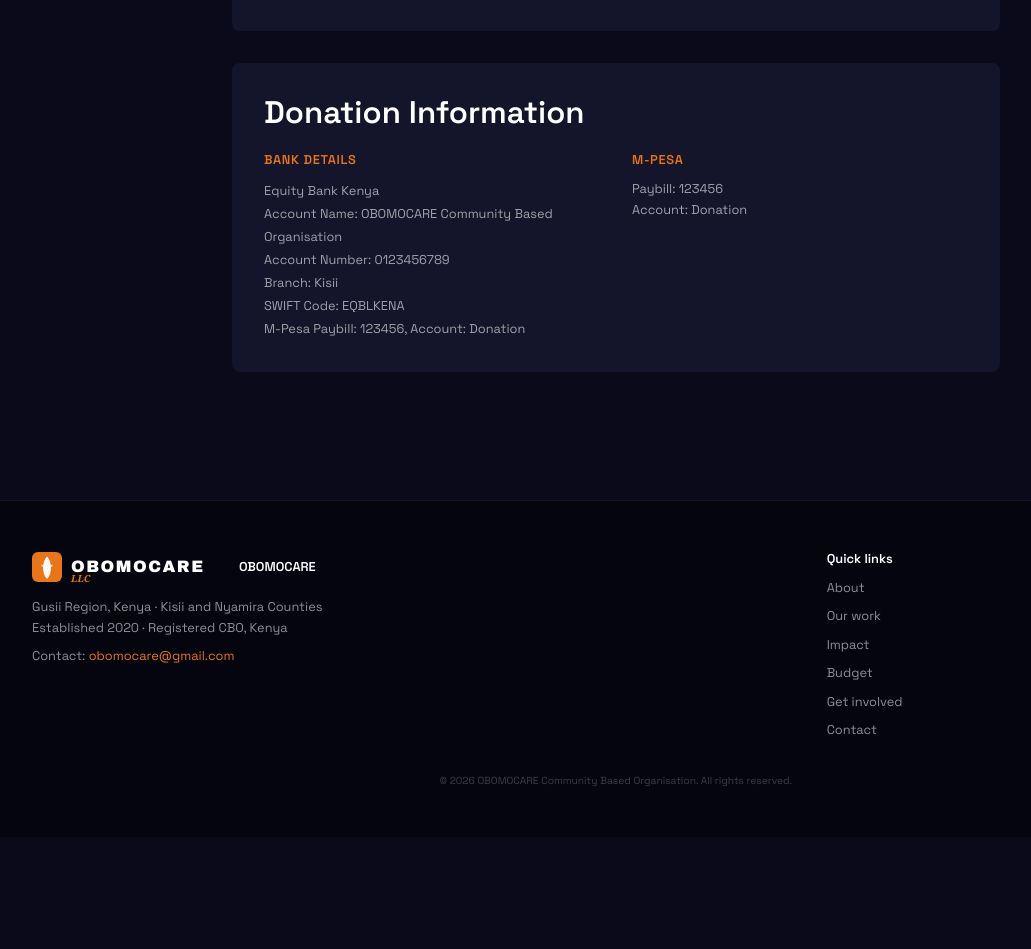
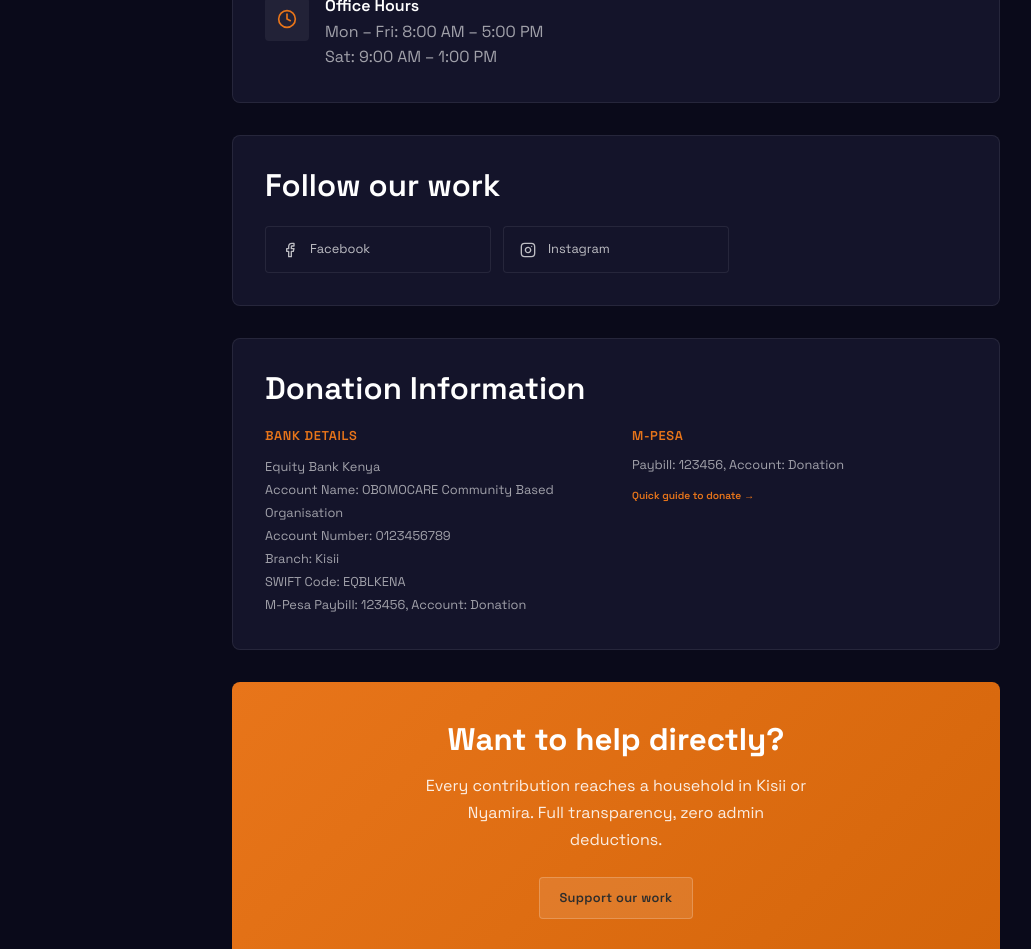
Before and after one commit to barkshad/obomocare, a React (Vite) app in the folder website/: page /#/contact in a window 1280 px wide. Shown: the part 680-1629 px from the top of the page, without its empty margins (24-1055 px from the left). Before the commit the page ends 1517 px from the top, so only its background shows below. Built offline with nearby package versions, Linux system fonts and the light colour scheme; no server answers; the database is empty.

Commit message:
Polish About, Contact, Programs pages with brand consistency

```diff
--- a/website/src/pages/Contact.tsx
+++ b/website/src/pages/Contact.tsx
@@ -1,6 +1,6 @@
 import React from 'react';
 import { useContent } from '../contexts/ContentContext';
-import { MapPin, Mail, Phone, MessageCircle, Clock } from 'lucide-react';
+import { MapPin, Mail, Phone, MessageCircle, Clock, Facebook, Instagram, Twitter, Linkedin } from 'lucide-react';
 
 const ContactItem = ({ icon: Icon, title, children }: { icon: React.FC<{ size?: number }>; title: string; children: React.ReactNode }) => (
   <div style={{ display: 'flex', alignItems: 'flex-start', gap: 'var(--space-4)' }}>
@@ -14,8 +14,39 @@
   </div>
 );
 
+const SocialLink = ({ href, icon: Icon, label }: { href: string; icon: React.FC<{ size?: number }>; label: string }) => (
+  <a
+    href={href}
+    target="_blank"
+    rel="noopener noreferrer"
+    style={{
+      display: 'flex', alignItems: 'center', gap: 'var(--space-3)',
+      padding: 'var(--space-3) var(--space-4)',
+      background: 'var(--surface-elevated)',
+      border: '1px solid rgba(255,255,255,0.08)',
+      borderRadius: 'var(--radius-sm)',
+      color: 'rgba(255,255,255,0.72)',
+      textDecoration: 'none',
+      fontSize: 'var(--text-sm)',
+      transition: 'border-color 200ms ease, color 200ms ease',
+    }}
+    onMouseEnter={(e) => { (e.currentTarget as HTMLElement).style.borderColor = 'var(--color-accent)'; (e.currentTarget as HTMLElement).style.color = '#fff'; }}
+    onMouseLeave={(e) => { (e.currentTarget as HTMLElement).style.borderColor = 'rgba(255,255,255,0.08)'; (e.currentTarget as HTMLElement).style.color = 'rgba(255,255,255,0.72)'; }}
+  >
+    <Icon size={16} />
+    {label}
+  </a>
+);
+
 export const Contact: React.FC = () => {
   const { content } = useContent();
+  const socials = content.contact.socials || {};
+
+  const socialLinks: { href: string; icon: React.FC<{ size?: number }>; label: string }[] = [];
+  if (socials.facebook) socialLinks.push({ href: socials.facebook, icon: Facebook, label: 'Facebook' });
+  if (socials.instagram) socialLinks.push({ href: socials.instagram, icon: Instagram, label: 'Instagram' });
+  if (socials.twitter) socialLinks.push({ href: socials.twitter, icon: Twitter, label: 'Twitter / X' });
+  if (socials.linkedin) socialLinks.push({ href: socials.linkedin, icon: Linkedin, label: 'LinkedIn' });
 
   return (
     <div className="section" style={{ background: 'var(--surface-primary)', paddingTop: '6rem' }}>
@@ -25,10 +56,13 @@
           <h1 style={{ fontSize: 'var(--text-5xl)', fontWeight: 700, color: '#fff', marginBottom: 'var(--space-4)' }}>
             Get in touch
           </h1>
+          <p style={{ color: 'rgba(255,255,255,0.55)', maxWidth: '40ch', marginInline: 'auto', lineHeight: 1.7 }}>
+            Questions, partnerships, or media enquiries — we reply within 48 hours.
+          </p>
         </div>
 
         <div style={{ display: 'flex', flexDirection: 'column', gap: 'var(--space-8)' }}>
-          <div style={{ display: 'flex', flexDirection: 'column', gap: 'var(--space-6)', padding: 'var(--space-8)', background: 'var(--surface-elevated)', borderRadius: 'var(--radius-md)' }}>
+          <div style={{ display: 'flex', flexDirection: 'column', gap: 'var(--space-6)', padding: 'var(--space-8)', background: 'var(--surface-elevated)', borderRadius: 'var(--radius-md)', border: '1px solid rgba(255,255,255,0.08)' }}>
             <ContactItem icon={MapPin} title="Location">
               <p style={{ color: 'rgba(255,255,255,0.6)' }}>{content.contact.address}</p>
             </ContactItem>
@@ -45,26 +79,62 @@
               </a>
             </ContactItem>
             <ContactItem icon={Clock} title="Office Hours">
-              <p style={{ color: 'rgba(255,255,255,0.6)' }}>Mon - Fri: 8:00 AM - 5:00 PM</p>
-              <p style={{ color: 'rgba(255,255,255,0.6)' }}>Sat: 9:00 AM - 1:00 PM</p>
+              <p style={{ color: 'rgba(255,255,255,0.6)' }}>Mon – Fri: 8:00 AM – 5:00 PM</p>
+              <p style={{ color: 'rgba(255,255,255,0.6)' }}>Sat: 9:00 AM – 1:00 PM</p>
             </ContactItem>
           </div>
 
-          <div style={{ padding: 'var(--space-8)', background: 'var(--surface-elevated)', borderRadius: 'var(--radius-md)' }}>
-            <h2 style={{ fontSize: 'var(--text-2xl)', fontWeight: 600, color: '#fff', marginBottom: 'var(--space-6)' }}>Donation Information</h2>
+          {socialLinks.length > 0 && (
+            <div style={{ padding: 'var(--space-8)', background: 'var(--surface-elevated)', borderRadius: 'var(--radius-md)', border: '1px solid rgba(255,255,255,0.08)' }}>
+              <h2 style={{ fontSize: 'var(--text-2xl)', fontWeight: 600, color: '#fff', marginBottom: 'var(--space-6)' }}>
+                Follow our work
+              </h2>
+              <div style={{ display: 'grid', gridTemplateColumns: 'repeat(auto-fill, minmax(180px, 1fr))', gap: 'var(--space-3)' }}>
+                {socialLinks.map((link) => (
+                  <SocialLink key={link.label} {...link} />
+                ))}
+              </div>
+            </div>
+          )}
+
+          <div style={{ padding: 'var(--space-8)', background: 'var(--surface-elevated)', borderRadius: 'var(--radius-md)', border: '1px solid rgba(255,255,255,0.08)' }}>
+            <h2 style={{ fontSize: 'var(--text-2xl)', fontWeight: 600, color: '#fff', marginBottom: 'var(--space-6)' }}>
+              Donation Information
+            </h2>
             <div style={{ display: 'grid', gridTemplateColumns: '1fr 1fr', gap: 'var(--space-8)' }}>
               <div>
-                <h3 style={{ fontWeight: 600, color: 'var(--color-accent)', marginBottom: 'var(--space-3)', fontSize: 'var(--text-sm)', textTransform: 'uppercase', letterSpacing: '0.05em' }}>Bank Details</h3>
+                <h3 style={{ fontWeight: 600, color: 'var(--color-accent)', marginBottom: 'var(--space-3)', fontSize: 'var(--text-sm)', textTransform: 'uppercase', letterSpacing: '0.05em' }}>
+                  Bank Details
+                </h3>
                 <p style={{ color: 'rgba(255,255,255,0.6)', fontSize: 'var(--text-sm)', lineHeight: 1.8, whiteSpace: 'pre-line' }}>
                   {content.contact.bankDetails}
                 </p>
               </div>
               <div>
-                <h3 style={{ fontWeight: 600, color: 'var(--color-accent)', marginBottom: 'var(--space-3)', fontSize: 'var(--text-sm)', textTransform: 'uppercase', letterSpacing: '0.05em' }}>M-Pesa</h3>
-                <p style={{ color: 'rgba(255,255,255,0.6)', fontSize: 'var(--text-sm)' }}>Paybill: 123456</p>
-                <p style={{ color: 'rgba(255,255,255,0.6)', fontSize: 'var(--text-sm)' }}>Account: Donation</p>
+                <h3 style={{ fontWeight: 600, color: 'var(--color-accent)', marginBottom: 'var(--space-3)', fontSize: 'var(--text-sm)', textTransform: 'uppercase', letterSpacing: '0.05em' }}>
+                  M-Pesa
+                </h3>
+                <p style={{ color: 'rgba(255,255,255,0.6)', fontSize: 'var(--text-sm)', marginBottom: 'var(--space-1)' }}>
+                  {content.contact.mpesa}
+                </p>
+                <a
+                  href={`https://bit.ly/obomocare-mpesa`}
+                  style={{ color: 'var(--color-accent)', fontSize: 'var(--text-xs)', fontWeight: 600, marginTop: 'var(--space-2)', display: 'inline-block' }}
+                >
+                  Quick guide to donate &rarr;
+                </a>
               </div>
             </div>
+          </div>
+
+          <div style={{ padding: 'var(--space-10)', background: 'linear-gradient(135deg, var(--color-accent), var(--color-accent-mid))', borderRadius: 'var(--radius-md)', textAlign: 'center' }}>
+            <h3 style={{ fontSize: 'var(--text-2xl)', fontWeight: 700, color: '#fff', marginBottom: 'var(--space-4)' }}>
+              Want to help directly?
+            </h3>
+            <p style={{ color: 'rgba(255,255,255,0.88)', marginBottom: 'var(--space-6)', lineHeight: 1.7, maxWidth: '38ch', marginInline: 'auto' }}>
+              Every contribution reaches a household in Kisii or Nyamira. Full transparency, zero admin deductions.
+            </p>
+            <a href="/get-involved" className="btn btn--light">Support our work</a>
           </div>
         </div>
       </div>
--- a/website/src/pages/Programs.tsx
+++ b/website/src/pages/Programs.tsx
@@ -10,6 +10,9 @@
       <div className="container">
         <div className="features-head" style={{ textAlign: 'center' }}>
           <div className="features-head__tag">Our work</div>
+          <div style={{ display: 'flex', justifyContent: 'center', marginBottom: 'var(--space-4)' }}>
+            <svg viewBox="0 0 40 40" width="40" height="40"><path d="M20 4 C14 10 12 26 20 34 C28 26 26 10 20 4 Z" fill="var(--color-accent)" /></svg>
+          </div>
           <h1 style={{ fontSize: 'var(--text-5xl)', fontWeight: 700, color: '#fff', marginBottom: 'var(--space-4)' }}>
             Four pillars. One integrated model.
           </h1>
```
Also changed, not shown: website/src/pages/About.tsx (+68 -17 lines).
